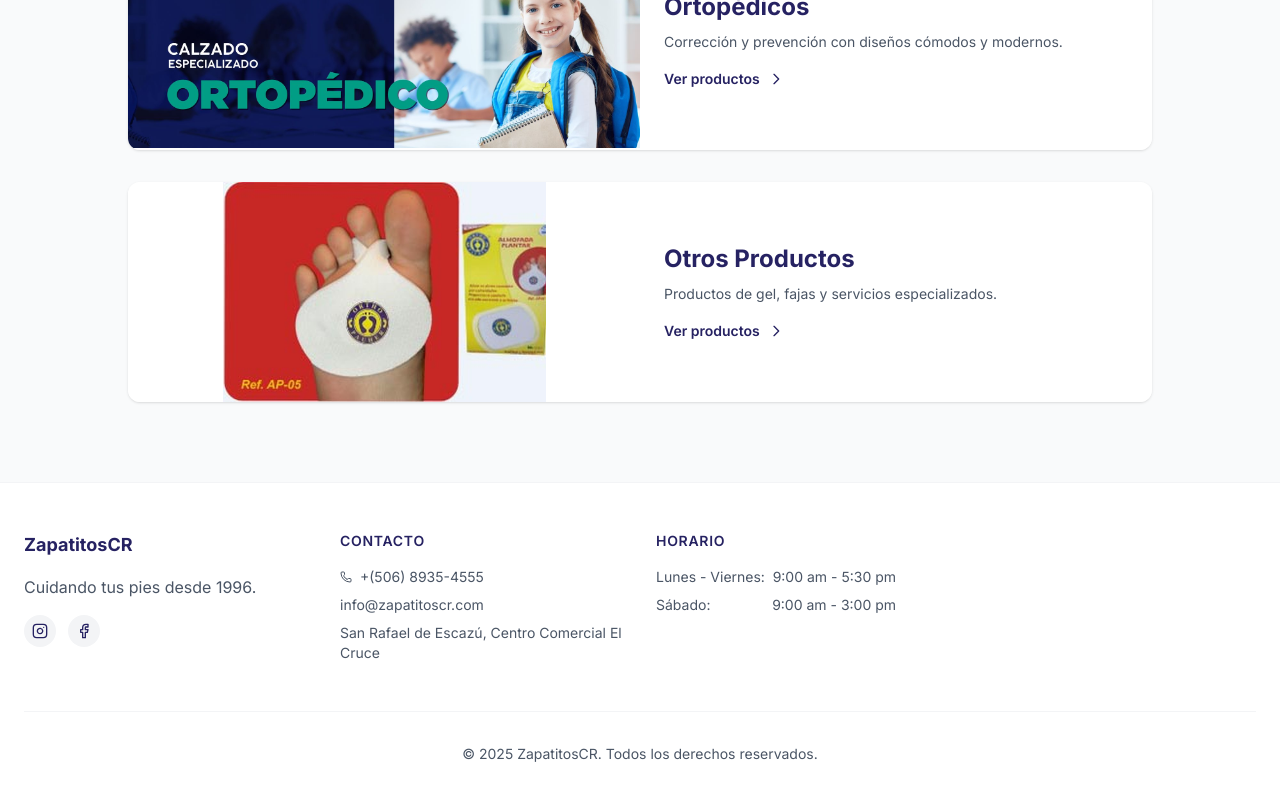
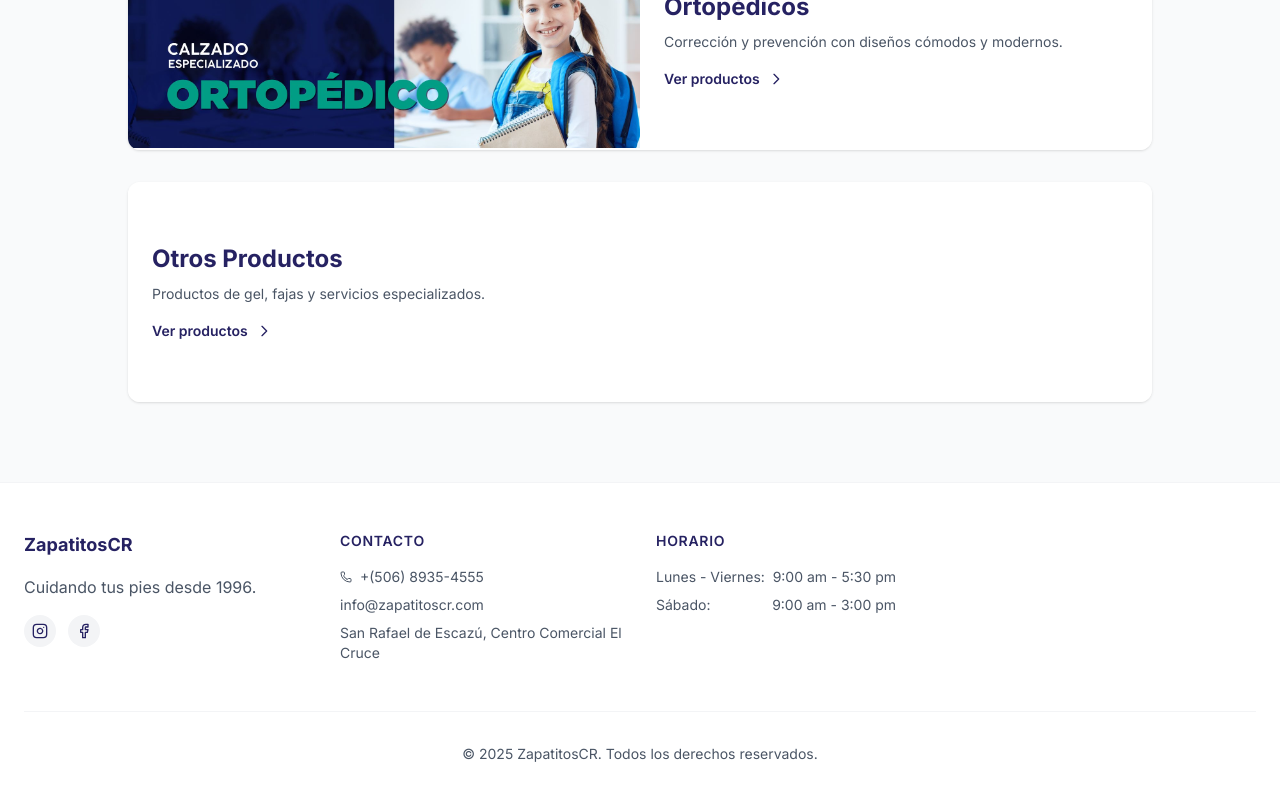
Before and after one commit to leonvilla3/pagina-zapatitos, a Next.js app: page /productos in a window 1280 px wide. Shown: the part 1147-1947 px from the top of the page. Built offline with nearby package versions, Linux system fonts and the light colour scheme.

Commit message:
feat: make category images optional and conditionally render them on the products page.

```diff
--- a/src/app/(marketing)/productos/page.tsx
+++ b/src/app/(marketing)/productos/page.tsx
@@ -20,6 +20,7 @@ export default function ProductosPage() {
                             href={`/productos/${category.slug}`}
                             className="group relative bg-white rounded-xl shadow-sm hover:shadow-md transition-all duration-300 overflow-hidden flex flex-col md:flex-row min-h-[220px]"
                         >
+                            {category.image && (
                                 <div className={`relative h-48 md:h-auto md:w-1/2 overflow-hidden bg-white ${category.slug === 'formativos' ? '' : 'p-2'}`}>
                                     <Image
                                         src={category.image}
@@ -33,6 +34,7 @@ export default function ProductosPage() {
                                         <h2 className="text-2xl font-bold text-white mb-1">{category.title}</h2>
                                     </div>
                                 </div>
+                            )}
                             <div className="p-6 flex-grow flex flex-col justify-center md:w-1/2 bg-white relative z-10">
                                 <h2 className="hidden md:block text-2xl font-bold text-[#262262] mb-2">{category.title}</h2>
                                 <p className="text-gray-600 leading-relaxed text-sm">
--- a/src/data/categories.ts
+++ b/src/data/categories.ts
@@ -6,7 +6,7 @@ export interface CategoryInfo {
 export interface GroupInfo {
     title: string;
     slug: string;
-    image: string;
+    image?: string;
     description?: string;
 }
 
@@ -150,7 +150,6 @@ export const mainCategories: GroupInfo[] = [
     {
         title: 'Otros Productos',
         slug: 'otros-productos',
-        image: '/products/productos-de-gel-y-fajas/ap05.png',
         description: 'Productos de gel, fajas y servicios especializados.'
     }
 ];
```
Lines whose indentation alone changed are shown as unchanged.
